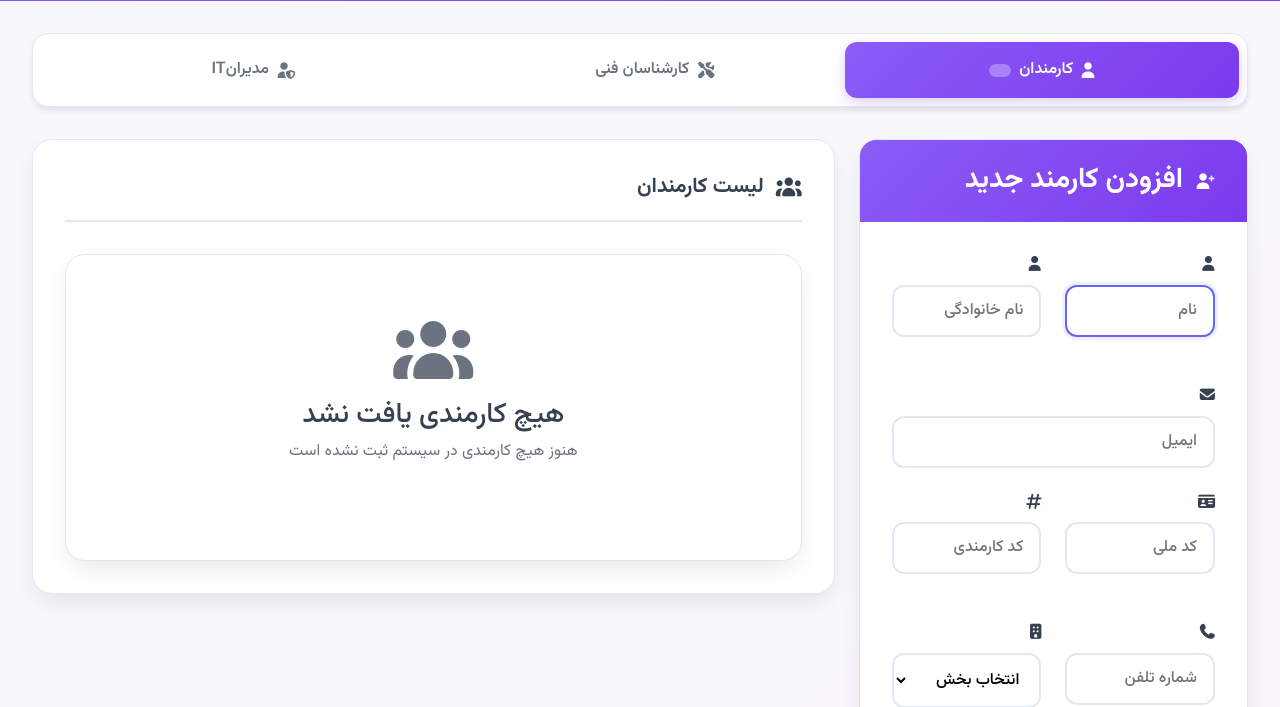
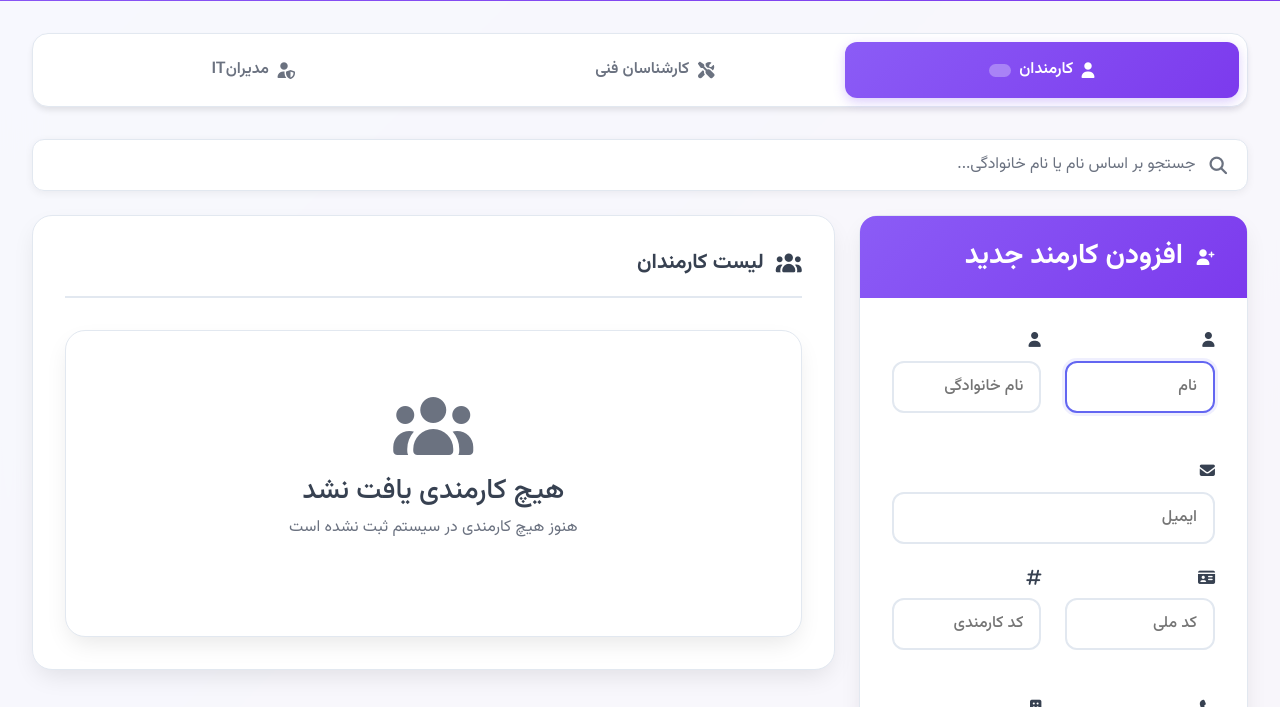
Before and after one commit to Ashkanesmaeil1/ticket-update, a Django app: template templates/tickets/user_management.html in a window 1280 px wide. Shown: the part 444-1151 px from the top of the page. Run offline with Django 4.2, Linux system fonts and the light colour scheme; the template is opened without the code that fills it, so the values that code supplies are empty; parts of the project's set-up code (start-up, migrations or seed data) failed here and were passed over; some libraries are stand-ins or nearby versions.

Commit message:
update -2

```diff
--- a/templates/tickets/user_management.html
+++ b/templates/tickets/user_management.html
@@ -167,6 +167,51 @@
 
     .tab-btn.active .tab-badge {
         background: rgba(255, 255, 255, 0.3);
+    }
+
+    .user-search-bar {
+        background: white;
+        border-radius: 12px;
+        padding: 0.75rem 1.25rem;
+        margin-bottom: 1.5rem;
+        box-shadow: 0 2px 8px rgba(0, 0, 0, 0.06);
+        border: 1px solid var(--border);
+        display: flex;
+        align-items: center;
+        gap: 0.75rem;
+    }
+
+    .user-search-bar i {
+        color: var(--text-light);
+        font-size: 1.1rem;
+    }
+
+    .user-search-input {
+        flex: 1;
+        border: none;
+        outline: none;
+        font-size: 1rem;
+        font-family: inherit;
+        direction: rtl;
+    }
+
+    .user-search-input::placeholder {
+        color: var(--text-light);
+    }
+
+    .user-search-no-results {
+        text-align: center;
+        padding: 2rem;
+        color: var(--text-light);
+        font-weight: 600;
+        display: none;
+    }
+
+    .user-search-no-results i {
+        font-size: 2rem;
+        margin-bottom: 0.5rem;
+        display: block;
+        color: var(--text-light);
     }
 
     .form-card {
@@ -641,6 +686,17 @@
             </button>
         </div>
 
+        <!-- جستجوی نام کاربر -->
+        <div class="user-search-bar">
+            <i class="fas fa-search"></i>
+            <input type="text"
+                   id="userNameSearch"
+                   class="user-search-input"
+                   placeholder="{% trans 'جستجو بر اساس نام یا نام خانوادگی...' %}"
+                   autocomplete="off"
+                   aria-label="{% trans 'جستجوی نام کاربر' %}">
+        </div>
+
     <!-- Tab Content -->
         <div id="user-tab-content">
         <!-- Employees Tab -->
@@ -985,6 +1041,10 @@
                             </div>
                                         {% endfor %}
                             </div>
+                        <div class="user-search-no-results" id="employees-search-no-results" aria-hidden="true">
+                            <i class="fas fa-search"></i>
+                            <span>{% trans "هیچ کاربری با این نام یافت نشد." %}</span>
+                        </div>
                         {% else %}
                         <div class="empty-state">
                             <i class="fas fa-users"></i>
@@ -1099,6 +1159,10 @@
                             </div>
                                         {% endfor %}
                             </div>
+                        <div class="user-search-no-results" id="technicians-search-no-results" aria-hidden="true">
+                            <i class="fas fa-search"></i>
+                            <span>{% trans "هیچ کاربری با این نام یافت نشد." %}</span>
+                        </div>
                         {% else %}
                         <div class="empty-state">
                             <i class="fas fa-tools"></i>
@@ -1360,6 +1424,10 @@
                             </div>
                             {% endfor %}
                         </div>
+                        <div class="user-search-no-results" id="managers-search-no-results" aria-hidden="true">
+                            <i class="fas fa-search"></i>
+                            <span>{% trans "هیچ کاربری با این نام یافت نشد." %}</span>
+                        </div>
                         {% else %}
                         <div class="empty-state">
                             <i class="fas fa-user-shield"></i>
@@ -1402,6 +1470,46 @@ function showUserTab(tabName) {
 
     // Add active class to clicked button
     event.target.closest('.tab-btn').classList.add('active');
+
+    // Re-apply search filter on the new tab
+    filterUserCards();
+}
+
+// جستجوی لحظه‌ای بر اساس نام کاربر
+function filterUserCards() {
+    const searchInput = document.getElementById('userNameSearch');
+    const term = (searchInput && searchInput.value || '').trim().replace(/\s+/g, ' ');
+
+    const visibleTab = Array.from(document.querySelectorAll('.user-tab-content')).find(function(el) {
+        return el.style.display === 'block';
+    });
+    if (!visibleTab) return;
+
+    const userList = visibleTab.querySelector('.user-list');
+    if (!userList) return;
+
+    const grid = userList.querySelector('.user-grid');
+    const noResults = userList.querySelector('.user-search-no-results');
+    const cards = grid ? grid.querySelectorAll('.user-card') : [];
+
+    if (cards.length === 0) {
+        if (noResults) noResults.style.display = 'none';
+        return;
+    }
+
+    var hasVisible = false;
+    cards.forEach(function(card) {
+        var nameEl = card.querySelector('.user-name');
+        var name = (nameEl ? nameEl.textContent : '').trim().replace(/\s+/g, ' ');
+        var match = !term || name.indexOf(term) !== -1;
+        card.style.display = match ? '' : 'none';
+        if (match) hasVisible = true;
+    });
+
+    if (noResults) {
+        noResults.style.display = term && !hasVisible ? 'block' : 'none';
+        noResults.setAttribute('aria-hidden', term && !hasVisible ? 'false' : 'true');
+    }
 }
 
     // Function to toggle department field based on department role
@@ -1498,6 +1606,14 @@ function showUserTab(tabName) {
         if (itManagerForm) {
             itManagerForm.id = 'itManagerForm';
         }
+
+        // جستجوی لحظه‌ای نام کاربر
+        const userNameSearch = document.getElementById('userNameSearch');
+        if (userNameSearch) {
+            userNameSearch.addEventListener('input', filterUserCards);
+            userNameSearch.addEventListener('keyup', filterUserCards);
+            filterUserCards();
+        }
     });
 
     // Confirm delete actions
```
Also changed, not shown: db.sqlite3.
